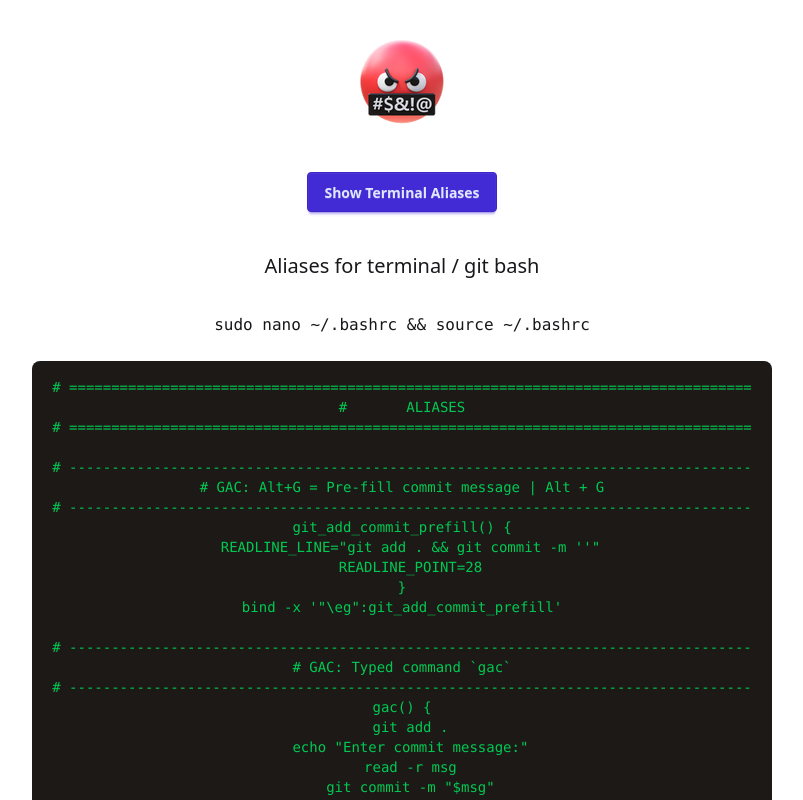
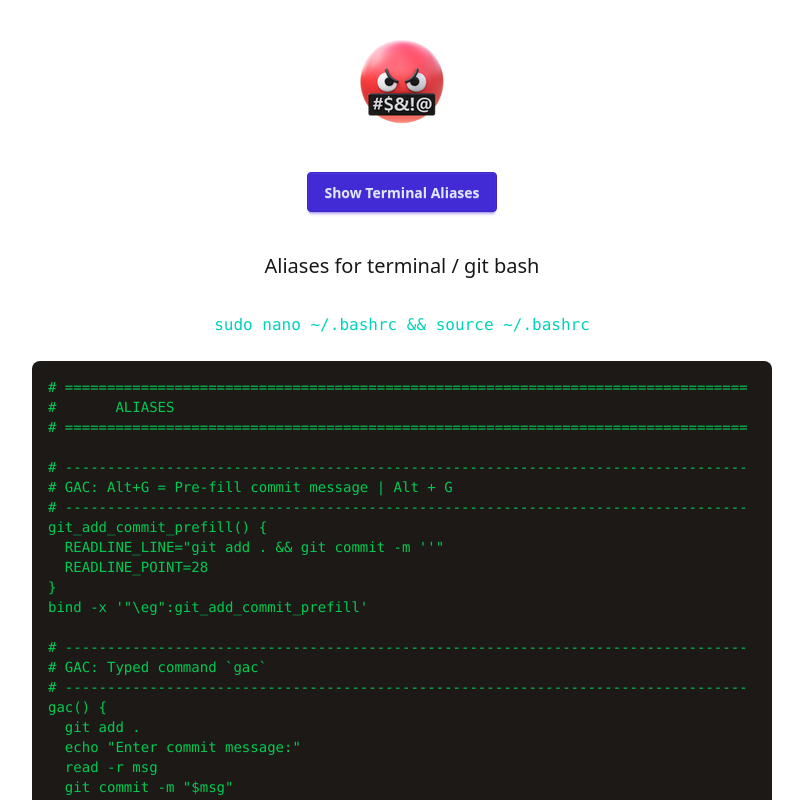
Before and after one commit to 2701kai/reactprojectkai, a React (Vite) app: page / in a window 1280 px wide. Both pictures are taken after a click on the button "Show Terminal Aliases". Shown: the top 800 px of the page, without its empty margins (238-1041 px from the left). Built offline with nearby package versions, Linux system fonts and the light colour scheme.

Commit message:
oops..late again.

```diff
--- a/components/pages/aliases/terminal-aliases.jsx
+++ b/components/pages/aliases/terminal-aliases.jsx
@@ -7,11 +7,13 @@ const TerminalAliases = () => {
       <div className="p-10 px-4 py-2 flex flex-col items-center justify-center min-h-screen">
         <h2 className="text-xl m-8">Aliases for terminal / git bash</h2>
         <h4>
-          <code>sudo nano ~/.bashrc &amp;&amp; source ~/.bashrc</code>
+          <code className="text-accent">
+            sudo nano ~/.bashrc &amp;&amp; source ~/.bashrc
+          </code>
         </h4>
         <br />
-        <pre className="p-4 text-sm text-green-500 bg-stone-900 rounded-lg">
-          <code>
+        <pre className="p-4 text-sm text-green-500 bg-stone-900 rounded-lg text-left mx-auto">
+          <code text="bash" className="font-mono">
             #
             =================================================================================
             {"\n"}#{"       "}ALIASES{"\n"}#
```
